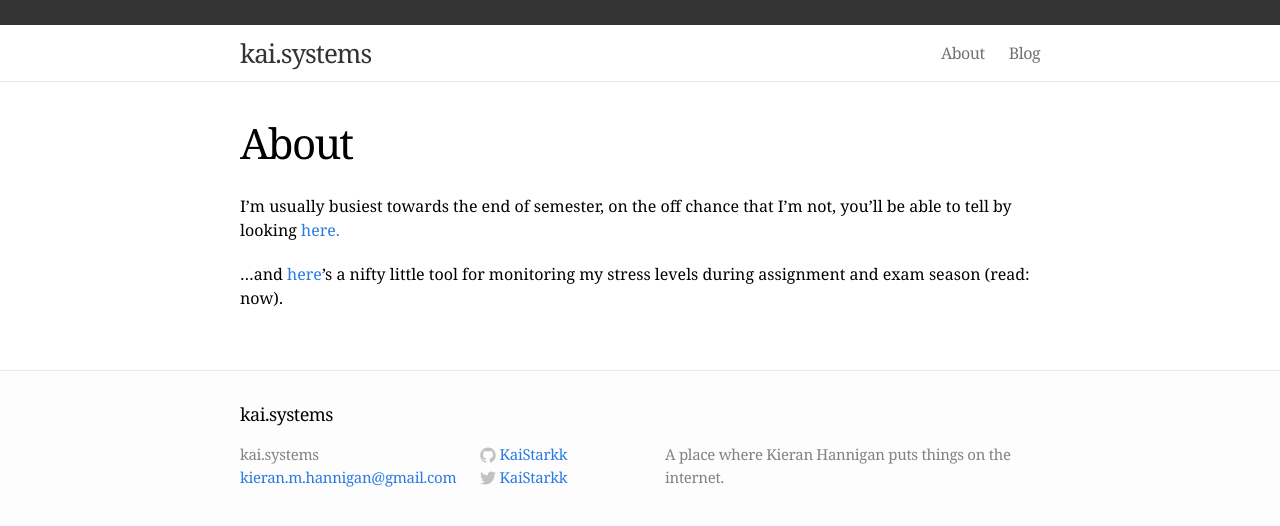
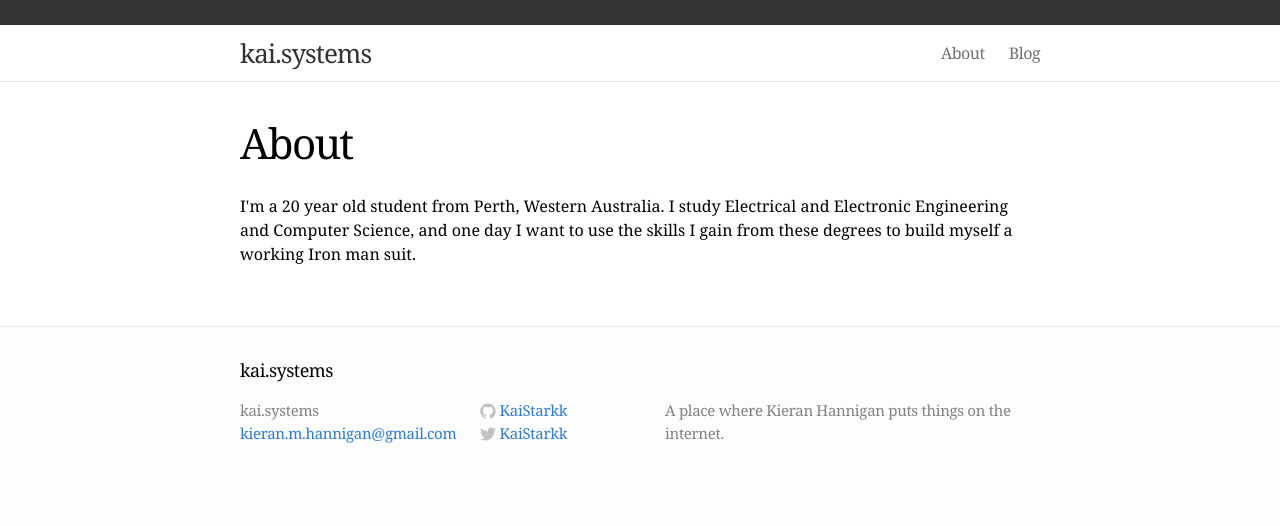
Before and after one commit to KaiStarkk/kaistarkk.github.io, a Jekyll site: the page built from about.md, in a window 1280 px wide. Shown: the top 526 px of the page. Built offline with Jekyll 4.4.1, drawn with Linux system fonts in a browser that asks for light colours.

Commit message:
Update about.md

```diff
--- a/about.md
+++ b/about.md
@@ -4,6 +4,4 @@ title: About
 permalink: /about/
 ---
 
-I'm usually busiest towards the end of semester, on the off chance that I'm not, you'll be able to tell by looking [here.](https://www.google.com/calendar/embed?mode=WEEK&src=overyonderstudios%40gmail.com&color=%236B3304&src=05ug3j6gko6c590tjt5jlnf85k%40group.calendar.google.com&color=%235229A3&src=t2fft4jre9aj5lssuo9qqoaf38%40group.calendar.google.com&color=%23711616&src=qhoq3s4f2rqoog4bd1h5fp5mm0%40group.calendar.google.com&color=%23875509&src=vm000lcbif5r5c66hm9v3e0rbg%40group.calendar.google.com&color=%2328754E&src=en.australian%23holiday%40group.v.calendar.google.com&color=%232F6309&ctz=Australia%2FPerth)
-
-...and [here](https://docs.google.com/spreadsheet/pub?key=0Aj-ORFjJl4XudEN5a1dKd3lGZEVRTXVZVFJ0VWd3UFE)'s a nifty little tool for monitoring my stress levels during assignment and exam season (read: now).
+<p>I'm a 20 year old student from Perth, Western Australia. I study Electrical and Electronic Engineering and Computer Science, and one day I want to use the skills I gain from these degrees to build myself a working Iron man suit.</p>
```
